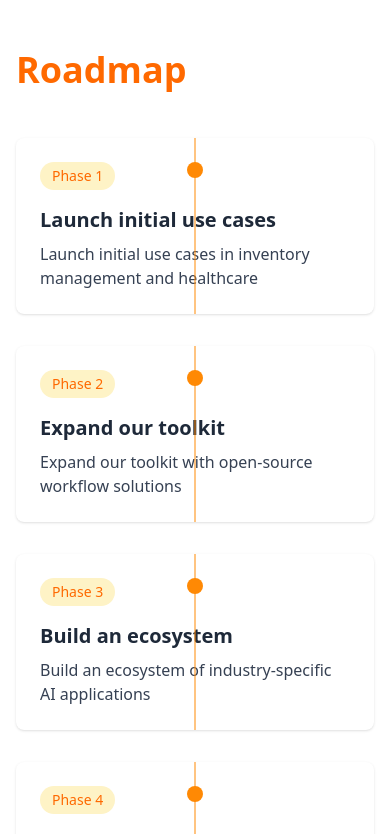
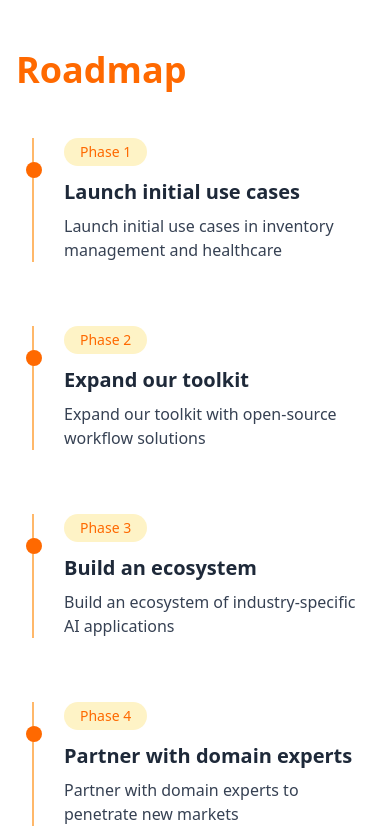
Before and after one commit to rubanzasilva/ff-web-claude, a Next.js app: page / in a window 390 px wide. Shown: the part 9180-10014 px from the top of the page. Built offline with nearby package versions, Linux system fonts and the light colour scheme.

Commit message:
adding changes to mobile view for roadmap

```diff
--- a/src/components/Roadmap.tsx
+++ b/src/components/Roadmap.tsx
@@ -1,14 +1,7 @@
-// src/components/Roadmap.tsx
-import { FC } from 'react';
+import React from 'react';
 
-type RoadmapPhaseProps = {
-  phase: number;
-  title: string;
-  description: string;
-  alignment: 'left' | 'right';
-};
-
-const RoadmapPhase: FC<RoadmapPhaseProps> = ({ phase, title, description, alignment }) => {
+// Desktop/Tablet Phase Component (left/right alternating)
+const DesktopRoadmapPhase = ({ phase, title, description, alignment }) => {
   return (
     <div className={`relative flex ${alignment === 'left' ? 'justify-end md:pr-12' : 'justify-start md:pl-12'} my-8`}>
       <div className="absolute top-0 bottom-0 left-1/2 w-px bg-orange-400 -translate-x-1/2"></div>
@@ -26,7 +19,28 @@ const RoadmapPhase: FC<RoadmapPhaseProps> = ({ phase, title, description, alignm
   );
 };
 
-const Roadmap: FC = () => {
+// Mobile Phase Component (vertical stacked)
+const MobileRoadmapPhase = ({ phase, title, description }) => {
+  return (
+    <div className="relative mb-16 last:mb-0">
+      {/* Timeline elements */}
+      <div className="absolute left-4 top-0 bottom-0 w-0.5 bg-orange-300"></div>
+      <div className="absolute left-4 top-6 w-4 h-4 rounded-full bg-orange-500 -ml-1.5 z-10"></div>
+
+      {/* Content */}
+      <div className="pl-12">
+        <span className="inline-block px-4 py-1 rounded-full bg-amber-100 text-orange-500 text-sm font-medium mb-3">
+          Phase {phase}
+        </span>
+
+        <h3 className="text-xl font-bold text-gray-800 mb-2">{title}</h3>
+        <p className="text-gray-700">{description}</p>
+      </div>
+    </div>
+  );
+};
+
+const Roadmap = () => {
   const phases = [
     {
       phase: 1,
@@ -60,9 +74,22 @@ const Roadmap: FC = () => {
       <div className="container mx-auto px-4 md:px-8 max-w-6xl">
         <h2 className="text-4xl font-bold text-orange-500 mb-12">Roadmap</h2>
 
-        <div className="relative">
+        {/* Mobile View - Only visible on small screens */}
+        <div className="md:hidden">
+          {phases.map((phase) => (
+            <MobileRoadmapPhase
+              key={phase.phase}
+              phase={phase.phase}
+              title={phase.title}
+              description={phase.description}
+            />
+          ))}
+        </div>
+
+        {/* Desktop/Tablet View - Hidden on mobile */}
+        <div className="hidden md:block relative">
           {phases.map((phase, index) => (
-            <RoadmapPhase
+            <DesktopRoadmapPhase
               key={phase.phase}
               phase={phase.phase}
               title={phase.title}
```
